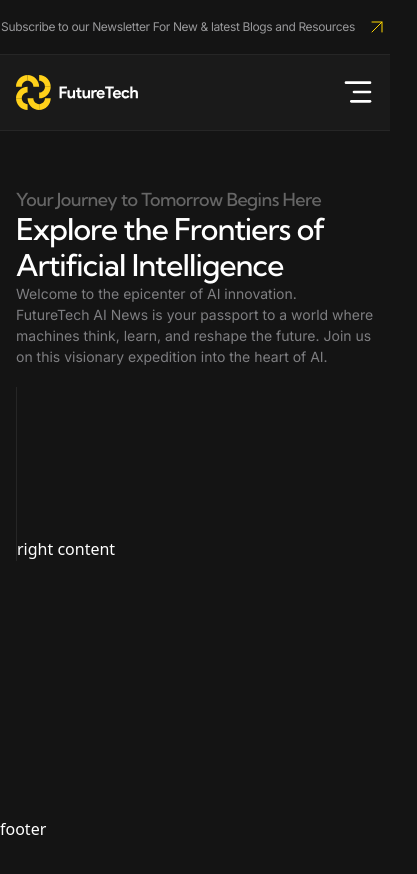
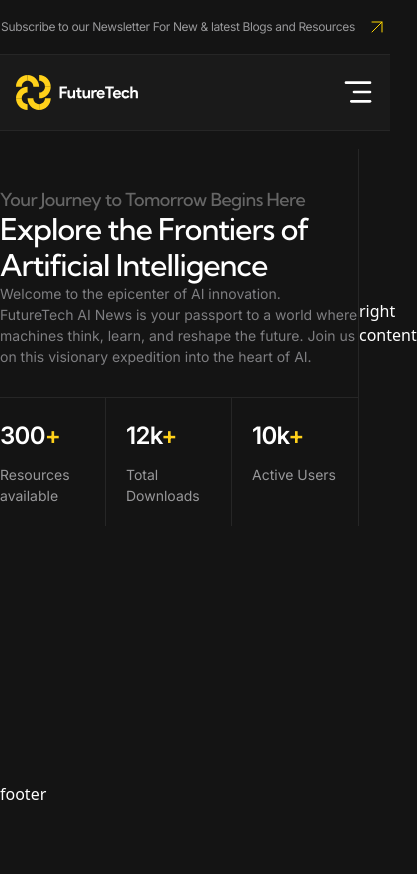
Before and after one commit to MaxHuynh-Dev/FutureTech, a Next.js app: page / in a window 390 px wide. Shown: the top 874 px of the page, 417 px wide, since content can reach past the window. After the commit the page ends 853 px from the top, so only its background shows below. Built offline with nearby package versions, Linux system fonts and the light colour scheme.

Commit message:
Refactor Hero component layout for improved structure and responsiveness; integrate Count component for displaying resource statistics and adjust text size variants in UI text module for consistency.

```diff
--- a/src/components/ui/text.tsx
+++ b/src/components/ui/text.tsx
@@ -8,10 +8,10 @@ const textVariants = cva("text-foreground transition-colors duration-200", {
       12: "tracking-[-0.36px] text-[12px]/[1.5] laptop:tracking-[-0.42px] laptop:text-[14px] desktop:tracking-[-0.54px] desktop:text-[18px]",
       14: "text-[14px]/[1.5] laptop:text-[16px] desktop:text-[18px]",
       16: "text-base",
-      18: "tracking-[-0.54px] text-[18px]/[1.2] laptop:tracking-[-0.66px] laptop:text-[22px] desktop:tracking-[-0.9px] desktop:text-[30px]",
+      18: "tracking-[-0.54px] text-[18px]/[1.2] laptop:tracking-[-0.66px] laptop:text-[22px] desktop:tracking-[-1.2px] desktop:text-[30px]",
 
       //   20: 'text-xl laptop:text-2xl',
-      //   24: 'text-2xl laptop:text-3xl',
+      24: "tracking-[-0.72px] text-[24px]/[1.5] laptop:tracking-[-0.9px] laptop:text-[28px] desktop:tracking-[-1.08px] desktop:text-[32px]",
       30: "tracking-[-0.9px] text-[30px]/[1.2] laptop:tracking-[-1.65px] laptop:text-[55px] desktop:tracking-[-2.1px] desktop:text-[70px]",
       //   36: 'text-4xl laptop:text-5xl desktop:text-6xl',
       //   48: 'text-5xl laptop:text-6xl desktop:text-7xl',
--- /dev/null
+++ b/src/modules/HomePage/Hero/Count/index.tsx
@@ -0,0 +1,33 @@
+import Text from "@/components/ui/text";
+import type React from "react";
+
+interface CountProps {
+  number: string;
+  description: string;
+}
+
+function Count({ number, description }: CountProps): React.ReactElement {
+  return (
+    <div className="desktop:py-[50px] laptop:py-[30px] py-[20px]">
+      <div className="flex flex-col gap-[10px]">
+        <Text as="p" size={24} weight="semibold" color="white">
+          {number}
+          <Text as="span" size={24} weight="semibold" color="yellow-55">
+            +
+          </Text>
+        </Text>
+        <Text
+          as="p"
+          size={14}
+          weight={"normal"}
+          color="grey-60"
+          className="desktop:text-[18px] text-[14px]/[1.5]"
+        >
+          {description}
+        </Text>
+      </div>
+    </div>
+  );
+}
+
+export default Count;
--- a/src/modules/HomePage/Hero/index.tsx
+++ b/src/modules/HomePage/Hero/index.tsx
@@ -1,14 +1,14 @@
 "use client";
 
-import { Container, GridContainer } from "@/components/Container";
 import Text from "@/components/ui/text";
 import type React from "react";
+import Count from "./Count";
 
 function Hero(): React.ReactElement {
   return (
-    <Container className="laptop:mt-[126px] desktop:mt-[170px] mt-[149px]">
-      <GridContainer className="">
-        <div className="laptop:pt-[100px] desktop:pt-[150px] col-span-7 pt-[40px]">
+    <>
+      <div className="desktop:grid-cols-[1fr_943px_653px_1fr] laptop:grid-cols-[1fr_837px_523px_1fr] laptop:mt-[126px] desktop:mt-[170px] divide-dark-15 mt-[149px] grid grid-cols-[1fr_358px_1fr] grid-rows-[1fr_auto]">
+        <div className="laptop:pt-[100px] desktop:pt-[150px] laptop:pb-[100px] col-span-1 col-start-2 pt-[40px] pb-[30px]">
           <Text as="p" size={18} weight="medium" color="dark-40" font="heading">
             Your Journey to Tomorrow Begins Here
           </Text>
@@ -29,11 +29,17 @@ function Hero(): React.ReactElement {
             AI.
           </Text>
         </div>
-        <div className="border-dark-15 laptop:pl-[80px] col-span-5 border-l pt-[150px]">
+        <div className="border-dark-15 divide-dark-15 desktop:gap-[50px] laptop:gap-[40px] col-span-1 col-start-2 row-span-1 row-start-2 grid grid-cols-3 gap-[20px] divide-x border-t">
+          <Count number="300" description="Resources available" />
+          <Count number="12k" description="Total Downloads" />
+          <Count number="10k" description="Active Users" />
+        </div>
+        <div className="border-dark-15 laptop:pl-[80px] col-span-1 col-start-3 row-span-2 border-l pt-[150px]">
           right content
         </div>
-      </GridContainer>
-    </Container>
+        <div className="border-dark-15 col-span-1 col-start-1 row-span-1 row-start-2 border-t" />
+      </div>
+    </>
   );
 }
 
```
